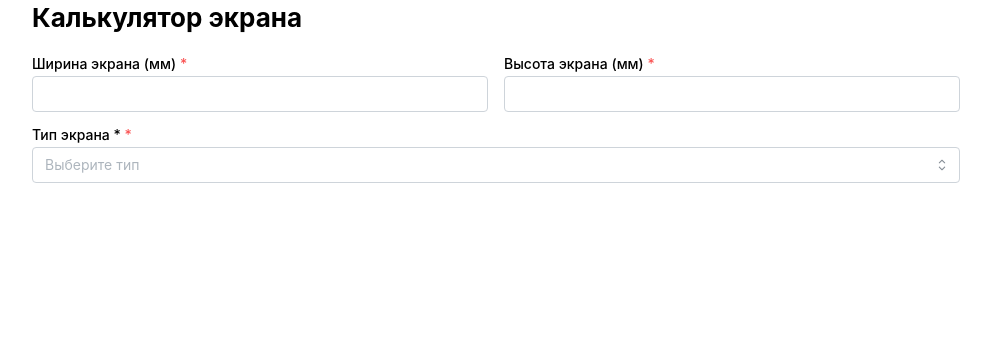
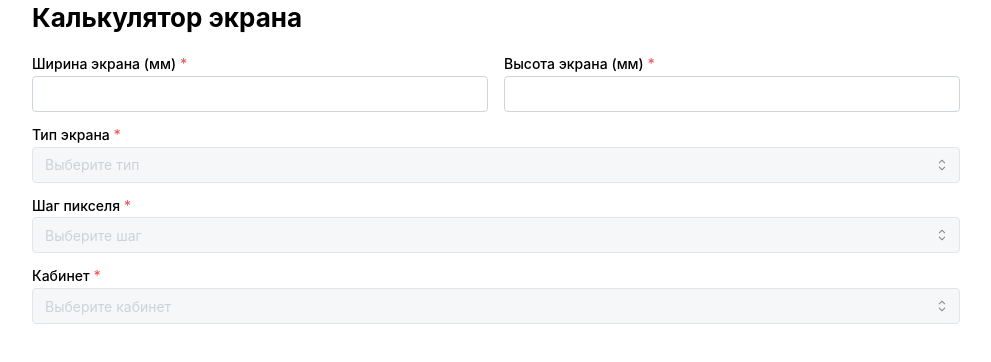
Before and after one commit to dmitryzatsepin/calculator, a React (Vite) app: page / in a window 1280 px wide. Shown: the top 362 px of the page, without its empty margins (144-1135 px from the left). Built offline with nearby package versions, Linux system fonts and the light colour scheme; no server answers.

Commit message:
🔥 Улучшена логика блокировки полей, исправлены ошибки ESLint

```diff
--- a/src/components/ScreenTypeSelect.tsx
+++ b/src/components/ScreenTypeSelect.tsx
@@ -1,5 +1,5 @@
 import { useState, useEffect } from "react";
-import { Select, Stack, Loader, TextInput, Grid } from "@mantine/core";
+import { Select, Stack, TextInput, Grid } from "@mantine/core";
 
 const ScreenTypeSelect = () => {
   const [width, setWidth] = useState<string>("");
@@ -13,9 +13,13 @@ const ScreenTypeSelect = () => {
 
   const [cabinets, setCabinets] = useState<{ id: number; name: string; type: string; pixelOption: string[] }[]>([]);
   const [filteredCabinets, setFilteredCabinets] = useState<{ id: number; name: string; type: string; pixelOption: string[] }[]>([]);
-  const [loading, setLoading] = useState<boolean>(true);
   const [loadingSteps, setLoadingSteps] = useState<boolean>(false);
   const [loadingCabinets, setLoadingCabinets] = useState<boolean>(false);
+
+  // ✅ Проверяем, заполнены ли поля перед активацией следующих шагов
+  const isSizeValid = width.trim() !== "" && height.trim() !== "";
+  const isScreenTypeSelected = isSizeValid && !!screenType;
+  const isPixelStepSelected = isScreenTypeSelected && !!selectedPixelStep;
 
   // 📌 Загружаем типы экранов
   useEffect(() => {
@@ -27,8 +31,6 @@ const ScreenTypeSelect = () => {
         setScreenTypes(data.types);
       } catch (error) {
         console.error("❌ Ошибка загрузки типов экранов:", error);
-      } finally {
-        setLoading(false);
       }
     };
     fetchScreenTypes();
@@ -85,7 +87,7 @@ const ScreenTypeSelect = () => {
 
     console.log("✅ Доступные шаги пикселя:", availableSteps);
     setFilteredPixelSteps(availableSteps);
-    setSelectedPixelStep(null); // Сбрасываем выбор шага пикселя после смены типа экрана
+    setSelectedPixelStep(null);
   }, [screenType, pixelSteps, screenTypes]);
 
   // 📌 Фильтруем кабинеты **только после выбора шага пикселя**
@@ -105,14 +107,10 @@ const ScreenTypeSelect = () => {
     console.log("🎯 Выбранный шаг пикселя:", selectedPixelStep);
 
     const availableCabinets = cabinets
-      .filter((cabinet) => {
-        const matchesType = cabinet.type === selectedScreen.type;
-        const matchesPixelOption = cabinet.pixelOption.includes(selectedPixelStep);
-        return matchesType && matchesPixelOption;
-      })
-      .sort((a, b) => a.name.localeCompare(b.name)); // 📌 Сортировка ASC (A → Z)
+      .filter((cabinet) => cabinet.type === selectedScreen.type && cabinet.pixelOption.includes(selectedPixelStep))
+      .sort((a, b) => a.name.localeCompare(b.name)); // ✅ Сортируем по алфавиту
 
-    console.log("✅ Доступные кабинеты после сортировки:", availableCabinets);
+    console.log("✅ Доступные кабинеты после фильтрации:", availableCabinets);
     setFilteredCabinets(availableCabinets);
   }, [screenType, selectedPixelStep, cabinets, screenTypes]);
 
@@ -120,59 +118,58 @@ const ScreenTypeSelect = () => {
     <Stack gap="xs">
       <Grid>
         <Grid.Col span={{ base: 12, sm: 6 }}>
-          <TextInput label="Ширина экрана (мм)" type="number" value={width} onChange={(event) => setWidth(event.currentTarget.value)} required />
+          <TextInput
+            label="Ширина экрана (мм)"
+            type="number"
+            value={width}
+            onChange={(event) => setWidth(event.currentTarget.value)}
+            required
+          />
         </Grid.Col>
         <Grid.Col span={{ base: 12, sm: 6 }}>
-          <TextInput label="Высота экрана (мм)" type="number" value={height} onChange={(event) => setHeight(event.currentTarget.value)} required />
+          <TextInput
+            label="Высота экрана (мм)"
+            type="number"
+            value={height}
+            onChange={(event) => setHeight(event.currentTarget.value)}
+            required
+          />
         </Grid.Col>
       </Grid>
 
       {/* Выбор типа экрана */}
-      {loading ? (
-        <Loader size="sm" />
-      ) : (
       <Select
-          label="Тип экрана *"
+        label="Тип экрана"
         placeholder="Выберите тип"
         data={screenTypes.map((type) => ({ value: type.name, label: type.name }))}
         value={screenType}
         onChange={(value) => {
           setScreenType(value);
-            setSelectedPixelStep(null); // Сбрасываем шаг пикселя
+          setSelectedPixelStep(null);
         }}
+        disabled={!isSizeValid} // 🔥 Блокируем, пока не введены ширина и высота
         required
       />
-      )}
 
-      {/* Выбор шага пикселя (Становится доступным после выбора типа экрана) */}
-      {screenType && (
+      {/* Выбор шага пикселя */}
       <Select
-          label="Шаг пикселя *"
+        label="Шаг пикселя"
         placeholder={loadingSteps ? "Загрузка..." : "Выберите шаг"}
         data={filteredPixelSteps.map((step) => ({ value: step, label: step }))}
-          disabled={loadingSteps || filteredPixelSteps.length === 0}
+        disabled={!isScreenTypeSelected || loadingSteps || filteredPixelSteps.length === 0} // 🔥 Блокируем, пока не выбран тип экрана
         value={selectedPixelStep}
-          onChange={setSelectedPixelStep} // 🔥 Вызываем фильтрацию кабинетов только при выборе шага пикселя
+        onChange={setSelectedPixelStep}
         required
       />
-      )}
 
-      {/* Выбор кабинета (Становится доступным после выбора шага пикселя) */}
-      {selectedPixelStep && (
-        <>
-          {loadingCabinets ? (
-            <Loader size="sm" />
-          ) : (
+      {/* Выбор кабинета */}
       <Select
-              label="Кабинет *"
+        label="Кабинет"
         placeholder="Выберите кабинет"
         data={filteredCabinets.map((cabinet) => ({ value: cabinet.id.toString(), label: cabinet.name }))}
-              disabled={loadingCabinets || filteredCabinets.length === 0}
+        disabled={!isPixelStepSelected || loadingCabinets || filteredCabinets.length === 0} // 🔥 Блокируем, пока не выбран шаг пикселя
         required
       />
-          )}
-        </>
-      )}
     </Stack>
   );
 };
```
Lines whose indentation alone changed are shown as unchanged.
